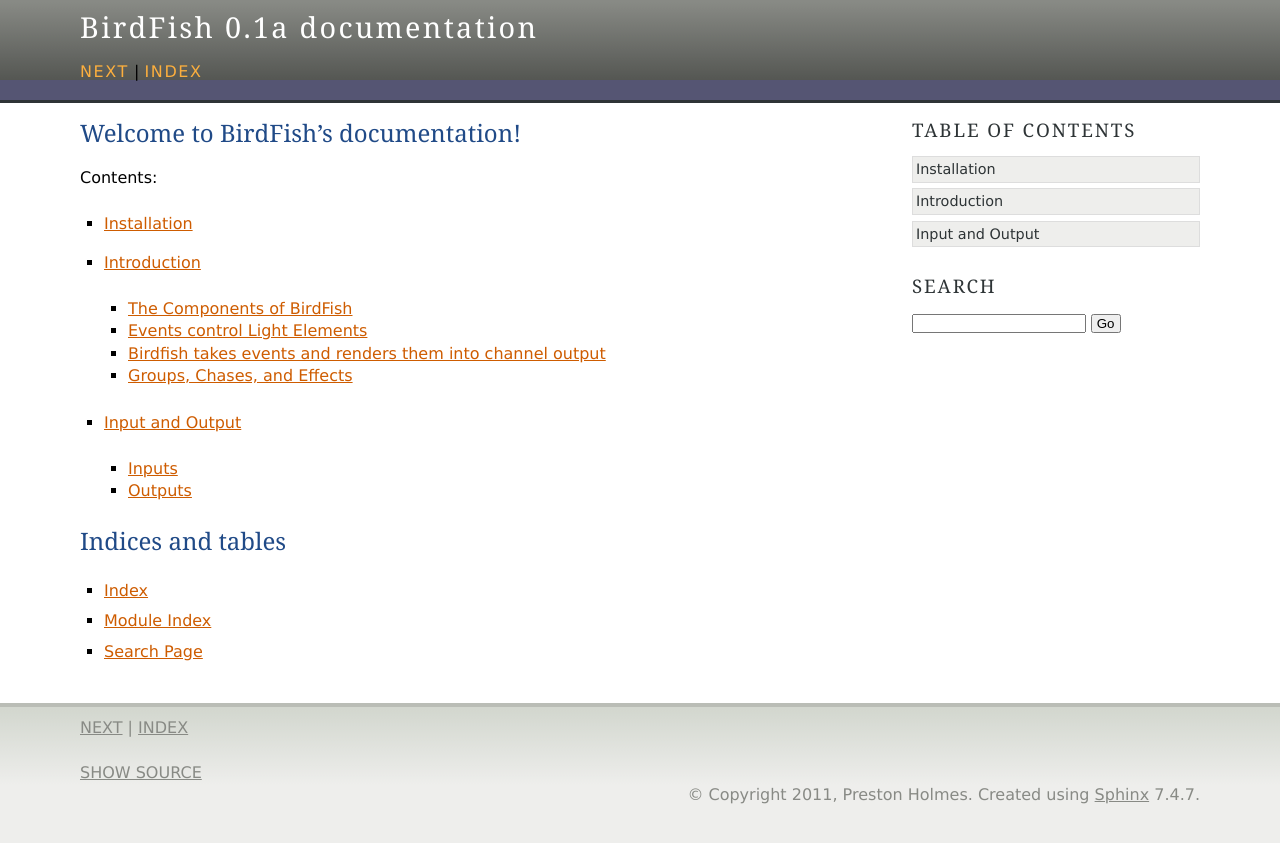
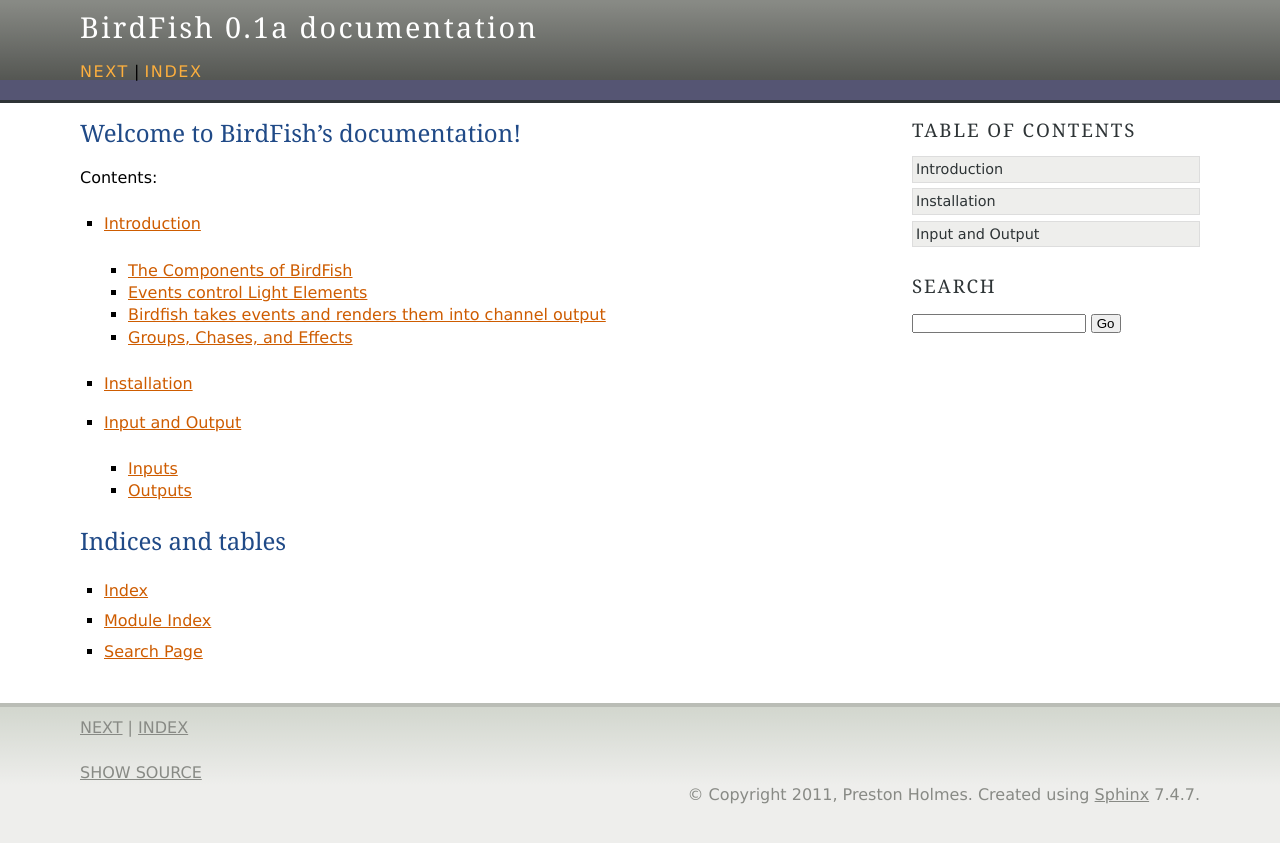
Before and after one commit to ptone/BirdFish, a Sphinx documentation site: the page built from docs/index.rst, in a window 1280 px wide. Shown: the top 843 px of the page. Built offline with Sphinx 7.4.7, drawn with Linux system fonts in a browser that asks for light colours; pages that are not in the unit, such as notebooks, are missing from menus.

```diff
--- a/docs/index.rst
+++ b/docs/index.rst
@@ -11,8 +11,8 @@ Contents:
 .. toctree::
     :maxdepth: 2
 
+    introduction
     installation
-    introduction
     tutorial
     input_output
     reference
```
